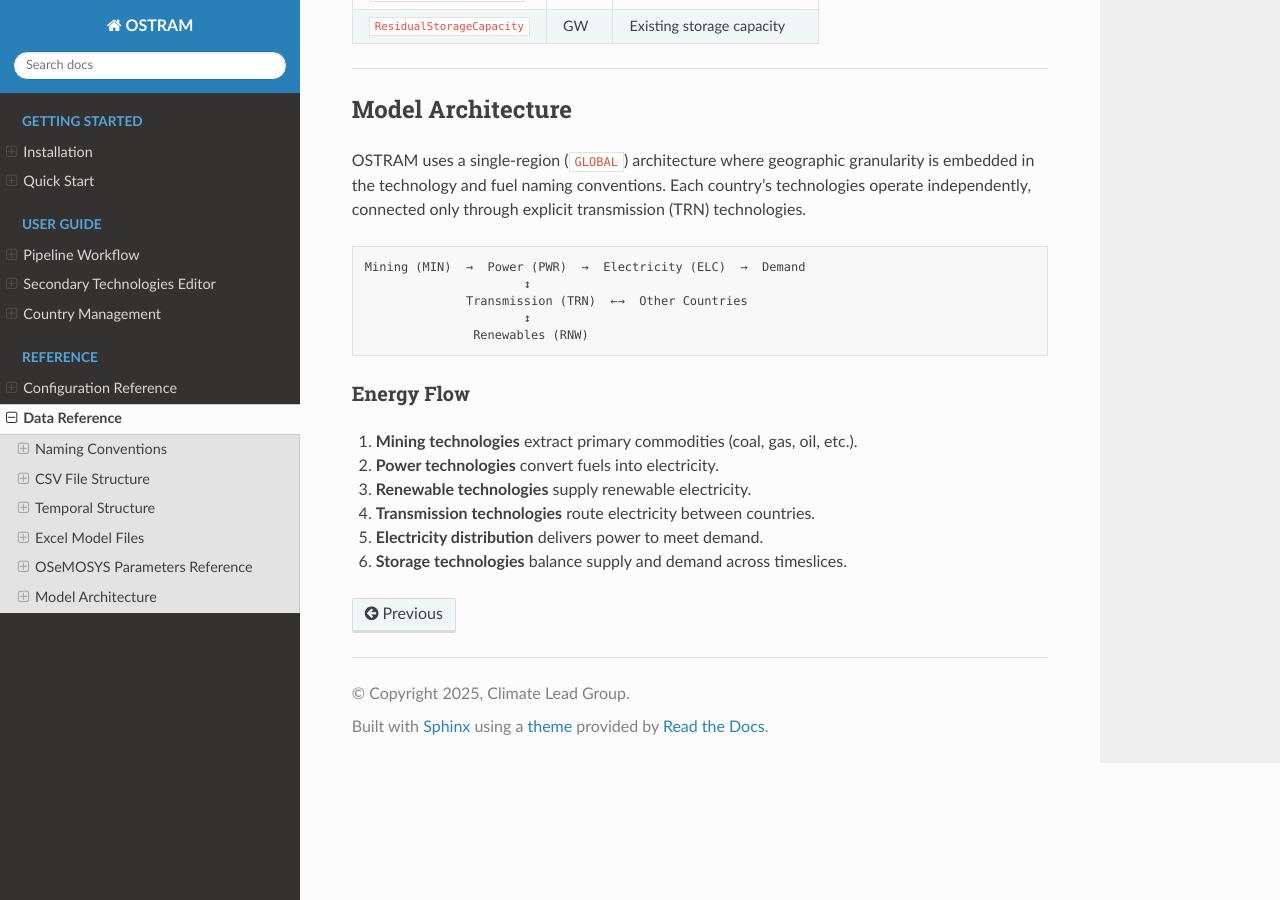
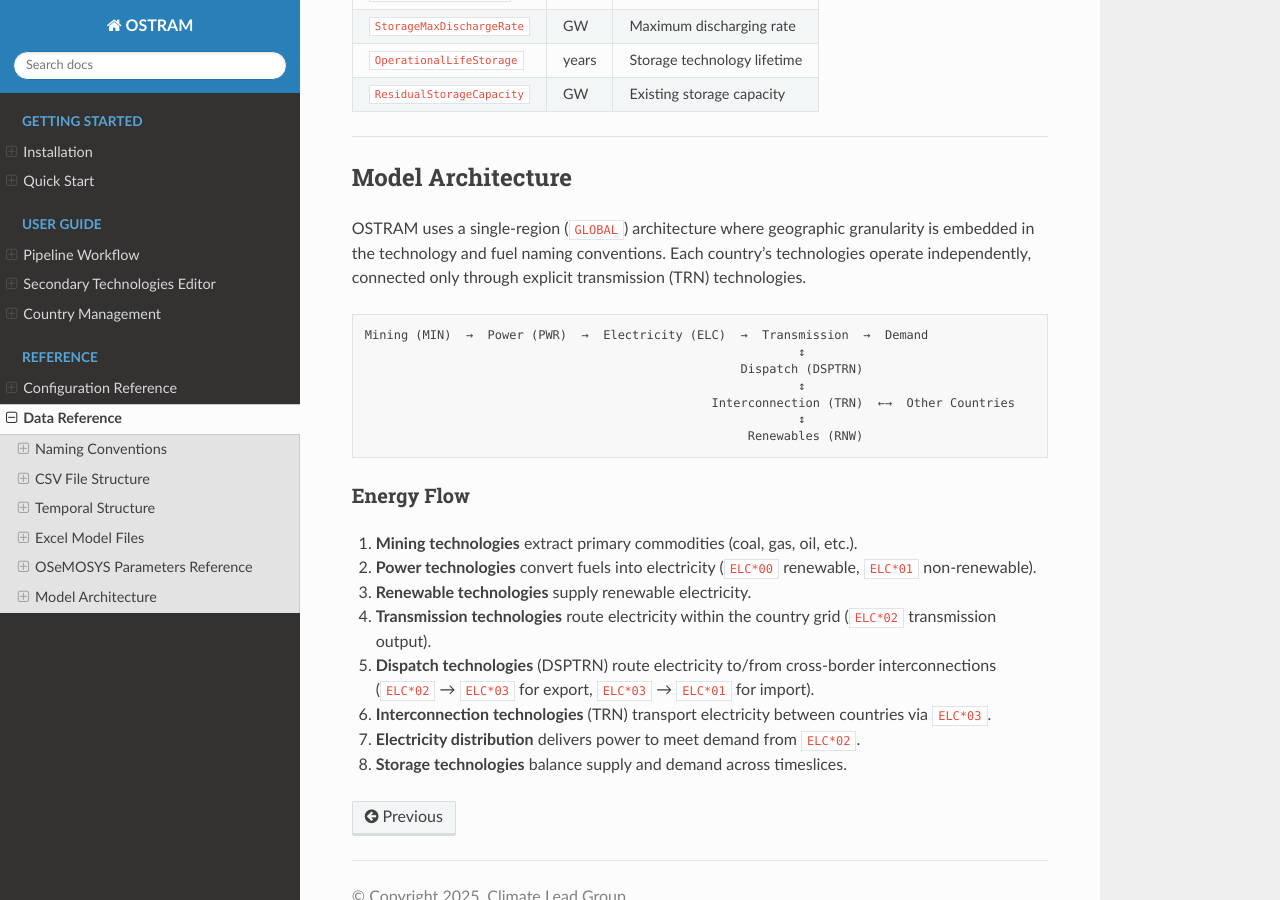
Before and after one commit to Climate-Lead-Group/OSTRAM, a Sphinx documentation site: the page built from docs/data-reference.md, in a window 1280 px wide and 900 px high, scrolled down 6926 px. Built offline with Sphinx 7.4.7 and the Read the Docs theme 3.1.0, drawn with Linux system fonts in a browser that asks for light colours; some of the changed text lies outside the part shown.

Commit message:
Update data-reference: add DSPTRN prefix, ELC*03 fuel code, and expanded energy flow diagram

````diff
--- a/docs/data-reference.md
+++ b/docs/data-reference.md
@@ -37,6 +37,7 @@
 | `RNW` | Renewable energy supply |
 | `ELC` | Electricity distribution |
 | `TRN` | Transmission (cross-border) |
+| `DSPTRN` | Dispatch (interconnection routing) |
 
 ### Fuel Codes
 
@@ -55,6 +56,7 @@
 | `ELC00BGDXX` | Renewable electricity, Bangladesh |
 | `ELC01BGDXX` | Non-renewable electricity, Bangladesh |
 | `ELC02BGDXX` | Transmission output electricity, Bangladesh |
+| `ELC03BGDXX` | Dispatch-ready electricity for interconnection, Bangladesh |
 
 ### Emission Codes
 
@@ -280,18 +282,22 @@
 OSTRAM uses a single-region (`GLOBAL`) architecture where geographic granularity is embedded in the technology and fuel naming conventions. Each country's technologies operate independently, connected only through explicit transmission (TRN) technologies.
 
 ```
-Mining (MIN)  →  Power (PWR)  →  Electricity (ELC)  →  Demand
-                      ↕
-              Transmission (TRN)  ←→  Other Countries
-                      ↕
-               Renewables (RNW)
+Mining (MIN)  →  Power (PWR)  →  Electricity (ELC)  →  Transmission  →  Demand
+                                                            ↕
+                                                    Dispatch (DSPTRN)
+                                                            ↕
+                                                Interconnection (TRN)  ←→  Other Countries
+                                                            ↕
+                                                     Renewables (RNW)
 ```
 
 ### Energy Flow
 
 1. **Mining technologies** extract primary commodities (coal, gas, oil, etc.).
-2. **Power technologies** convert fuels into electricity.
+2. **Power technologies** convert fuels into electricity (`ELC*00` renewable, `ELC*01` non-renewable).
 3. **Renewable technologies** supply renewable electricity.
-4. **Transmission technologies** route electricity between countries.
-5. **Electricity distribution** delivers power to meet demand.
-6. **Storage technologies** balance supply and demand across timeslices.
+4. **Transmission technologies** route electricity within the country grid (`ELC*02` transmission output).
+5. **Dispatch technologies** (DSPTRN) route electricity to/from cross-border interconnections (`ELC*02` → `ELC*03` for export, `ELC*03` → `ELC*01` for import).
+6. **Interconnection technologies** (TRN) transport electricity between countries via `ELC*03`.
+7. **Electricity distribution** delivers power to meet demand from `ELC*02`.
+8. **Storage technologies** balance supply and demand across timeslices.
````
